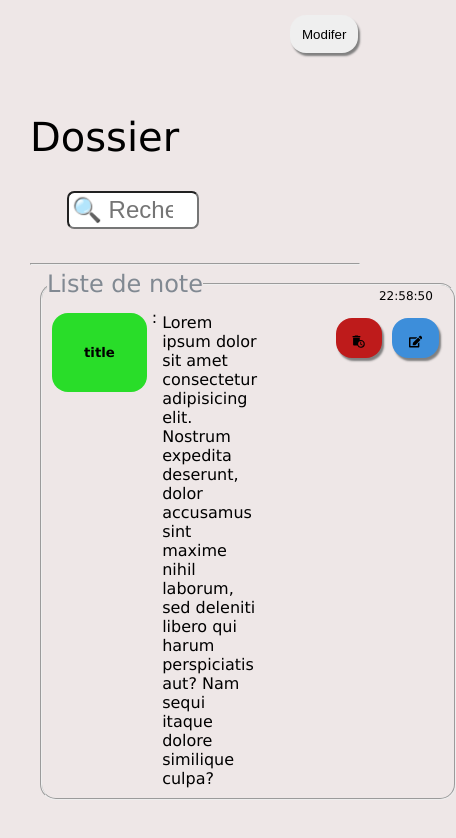
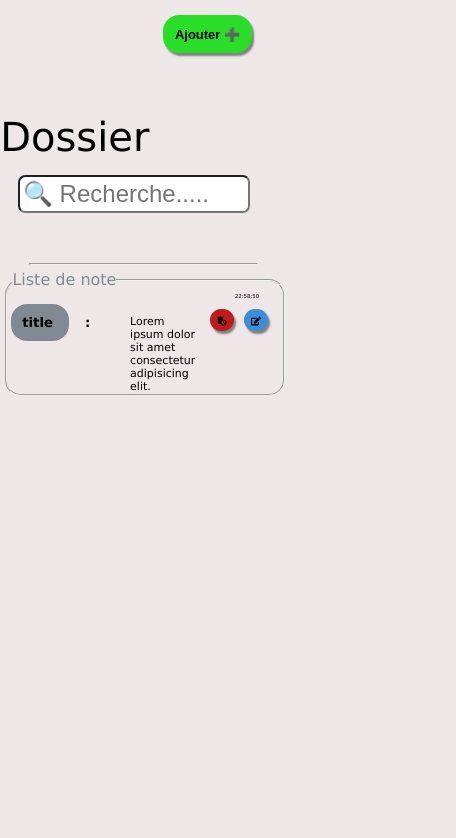
Before and after one commit to Abombidus/noteApp, a React (Vite) app: page / in a window 390 px wide. Shown: the top 838 px of the page, 456 px wide, since content can reach past the window. Built offline with nearby package versions, Linux system fonts and the light colour scheme.

Commit message:
commit=3

```diff
--- a/src/components/home/Home.tsx
+++ b/src/components/home/Home.tsx
@@ -11,12 +11,12 @@ function Home() {
   const schema = `${hrs}:${mins}:${secs}`;
   return (
     <>
-      <button id="btnEdit">Modifer</button>
+      <button id="btnAdd">Ajouter ➕</button>
 
       <div className="entete">
         <p>Dossier</p>
 
-        <div>
+        <div className="search">
           <input
             className="searchBar"
             type="search"
@@ -34,14 +34,16 @@ function Home() {
             <fieldset>
               <legend>Liste de note</legend>
               <div className="contenu">
-                <h5>title</h5>:
-                <div>
+                <h5>title</h5>
+                <div className="timeDiv">
+                  <p className="time">{schema}</p>
+                </div>
+                <div className="text">
                   Lorem ipsum dolor sit amet consectetur adipisicing elit.
                   Nostrum expedita deserunt, dolor accusamus sint maxime nihil
                   laborum, sed deleniti libero qui harum perspiciatis aut? Nam
                   sequi itaque dolore similique culpa?
                 </div>
-                <p className="time">{schema}</p>
                 {/* BOUTON OPTIONS */}
                 <div className="btns">
                   <button id="deleteTaskBtn">
--- a/src/components/home/home.css
+++ b/src/components/home/home.css
@@ -1,6 +1,12 @@
-#btnEdit {
+#btnAdd {
+  font-size: 20px;
+  font-weight: 600;
+  background: var(--color-green);
   float: right;
   margin-right: 12px;
+}
+#btnAdd:active {
+  background: var(--color-active2);
 }
 .entete {
   position: relative;
@@ -49,6 +55,16 @@ h5 {
   padding: 2rem;
   height: fit-content;
 }
+
+h5::after {
+  content: ":";
+  position: relative;
+  left: 3.5rem;
+}
+.text {
+  position: relative;
+  top: 0.7rem;
+}
 /* BOutons  */
 #editTaskBtn {
   background: var(--color-blue);
@@ -58,7 +74,17 @@ h5 {
   background: var(--color-red);
   width: fit-content;
 }
+#deleteTaskBtn:active {
+  background: var(--color-active1);
+}
+#editTaskBtn :active {
+  background: var(--color-active2);
+}
 
+.timeDiv {
+  position: relative;
+  left: 52rem;
+}
 .time {
   font-size: 12px;
   position: relative;
@@ -70,3 +96,83 @@ h5 {
   display: flex;
   height: 50px;
 }
+
+/* Phone Query */
+
+@media (max-width: 640px) {
+  body {
+    margin: 0 auto;
+    padding: 0 4px;
+  }
+  #btnAdd {
+    position: relative;
+    right: 6.7rem;
+    width: auto;
+    height: auto;
+    font-size: 13px;
+  }
+  p {
+    position: relative;
+    right: 1.8rem;
+  }
+  .search {
+    position: relative;
+    right: 3rem;
+    bottom: 1rem;
+  }
+  .searchBar {
+    width: 70%;
+  }
+  .afterEntete {
+    position: relative;
+    bottom: 4rem;
+    width: 68%;
+  }
+  fieldset {
+    width: auto;
+    height: auto;
+    position: relative;
+    right: 2.1rem;
+    /* padding-right: -10p; */
+  }
+  legend {
+    font-size: 16px;
+  }
+  .contenu > h5 {
+    position: relative;
+    right: 0.4rem;
+    width: auto;
+    background: var(--color-gray);
+    /* height: auto; */
+    padding: 0.7rem;
+  }
+  .contenu > h5::after {
+    content: ":";
+    position: relative;
+    left: 2rem;
+  }
+  .text {
+    font-size: 11px;
+    height: 30px;
+    overflow: hidden;
+    grid-template-columns: auto;
+    height: 80px;
+  }
+  #deleteTaskBtn,
+  #editTaskBtn {
+    width: fit-content;
+    padding: 0;
+    height: 22px;
+    font-size: 10px;
+  }
+  .timeDiv {
+    position: relative;
+    left: 2rem;
+    width: 90%;
+    top: 0.5rem;
+    font-size: 7px;
+  }
+  .time {
+    font-size: 5.4px;
+  }
+}
--- a/src/index.css
+++ b/src/index.css
@@ -15,7 +15,10 @@ body {
   --color-green2: rgb(139, 201, 139);
   --color-blue: rgb(61, 142, 218);
   --color-gray: rgb(129, 137, 146);
+  --color-active1: rgb(163, 72, 90);
+  --color-active2: rgb(111, 176, 192);
   --color-black: rgb(34, 31, 31);
+
   --transitiion: 300ms ease;
 }
 
```
